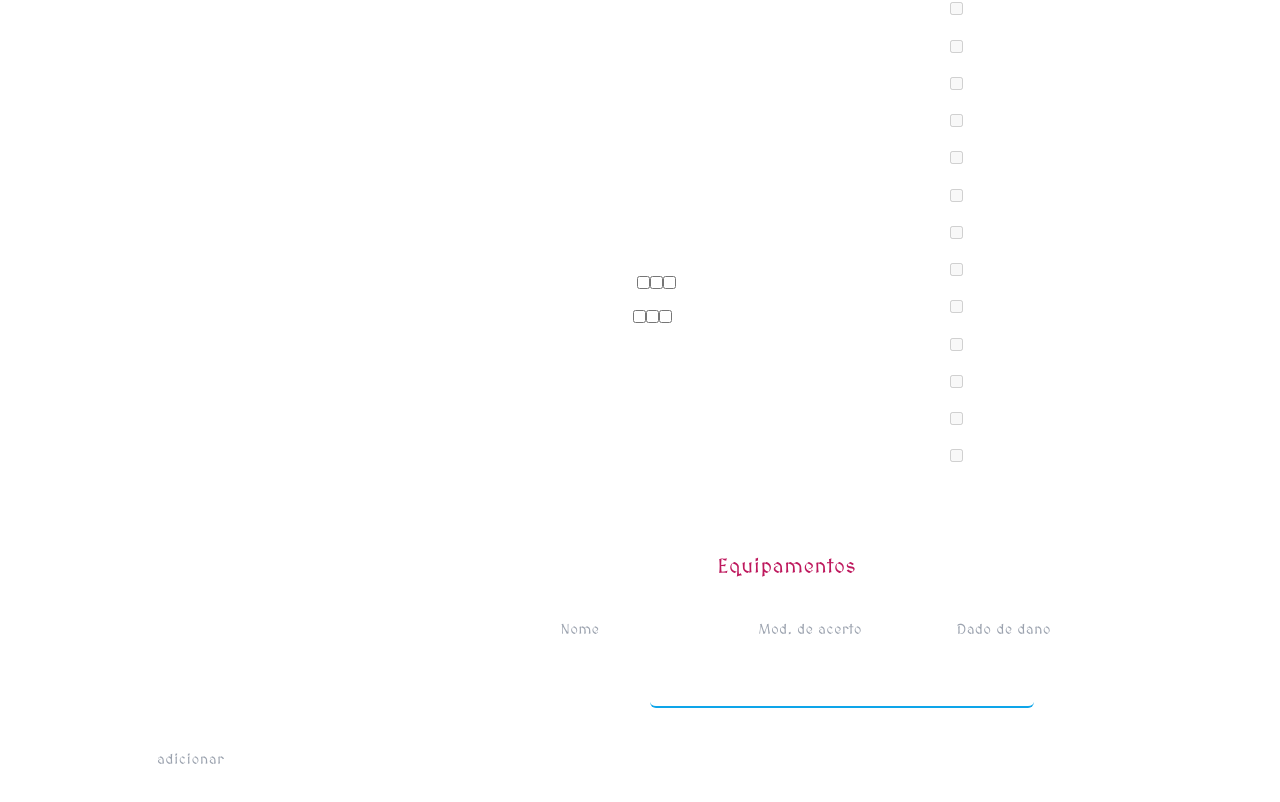
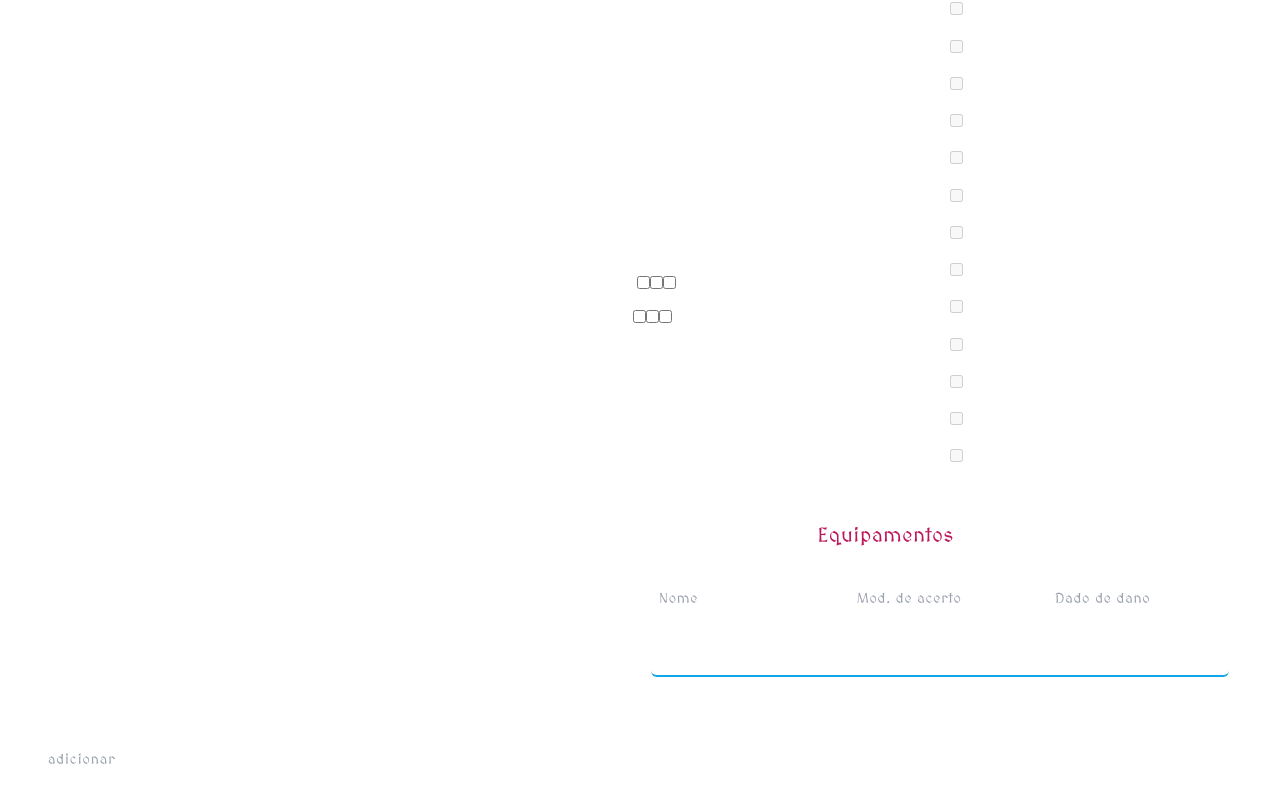
Before and after one commit to rSaydelleS/charset, a React (Vite) app in the folder front/: page / in a window 1280 px wide. Shown: the part 538-1340 px from the top of the page. Built offline with nearby package versions, Linux system fonts and the light colour scheme.

Commit message:
style: adicionando a responsividade e estilizando a mochila

```diff
--- a/front/src/App.jsx
+++ b/front/src/App.jsx
@@ -13,12 +13,12 @@ function App() {
         <header>
           <CharHeader />
         </header>
-        <div className="w-full flex flex-row justify-evenly items-start p-10 gap-10">
+        <div className="w-full flex flex-col md:flex-row justify-evenly items-start p-10 gap-10">
           <SavingThrow />
           <Vital />
           <Proficiency />
         </div>
-        <div className="w-full flex flex-row justify-evenly items-start p-10 gap-10">
+        <div className="w-full grid grid-cols-1 grid-rows-2 md:grid-cols-2 md:grid-rows-1 justify-center items-start p-10">
           <CharSenses />
           <CharEquipaments />
         </div>
--- a/front/src/components/Equipaments/charEquipaments.jsx
+++ b/front/src/components/Equipaments/charEquipaments.jsx
@@ -5,43 +5,44 @@ export default function CharEquipaments() {
 
   return (
     <React.Fragment>
-      <section className="flex flex-col justify-center items-center text-center gap-8 text-white/80">
+      <section className="flex flex-col justify-center items-center h-64 tracking-wider text-center gap-8 text-white/80">
         <div className="flex flex-row gap-8">
           <h1
-            className={`font-bold text-xl leading-normal tracking-wider ${
-              isBackpackOpen && "text-pink-700"
+            className={`font-bold text-xl leading-normal cursor-pointer ${
+              isBackpackOpen && "text-pink-700 text-2xl"
             }`}
             onClick={() => steIsBanckpackOpen(true)}
           >
             Equipamentos
           </h1>
           <h1
-            className={`font-bold text-xl leading-normal tracking-wider ${
-              isBackpackOpen == false && "text-pink-700"
+            className={`font-bold text-xl leading-normal cursor-pointer ${
+              isBackpackOpen == false && "text-pink-700 text-2xl"
             }`}
             onClick={() => steIsBanckpackOpen(false)}
           >
             Mochila
           </h1>
         </div>
+        <div className="min-h-64 ">
           {isBackpackOpen == true ? (
             <>
-            <div>
+              <div className="flex flex-row gap-4 mb-8">
                 <form className="flex flex-row gap-4">
                   <input
                     type="text"
                     placeholder="Nome"
-                  className="p-2 text-sm font-semibold rounded-md tracking-wider leading-3 bg-transparent border-b-2 border-b-white/60 hover:bg-black transition-all duration-300"
+                    className="p-2 text-sm font-semibold rounded-md leading-3 bg-transparent border-b-2 border-b-white/60 hover:bg-black transition-all duration-300"
                   />
                   <input
                     type="text"
                     placeholder="Mod. de acerto"
-                  className="p-2 text-sm font-semibold rounded-md tracking-wider leading-3 bg-transparent border-b-2 border-b-white/60 hover:bg-black transition-all duration-300"
+                    className="p-2 text-sm font-semibold rounded-md leading-3 bg-transparent border-b-2 border-b-white/60 hover:bg-black transition-all duration-300"
                   />
                   <input
                     type="text"
                     placeholder="Dado de dano"
-                  className="p-2 text-sm font-semibold rounded-md tracking-wider leading-3 bg-transparent border-b-2 border-b-white/60 hover:bg-black transition-all duration-300"
+                    className="p-2 text-sm font-semibold rounded-md leading-3 bg-transparent border-b-2 border-b-white/60 hover:bg-black transition-all duration-300"
                   />
                 </form>
               </div>
@@ -66,10 +67,17 @@ export default function CharEquipaments() {
             </>
           ) : (
             <div>
-            <h2>Equipamentos diversos</h2>
-            <textarea cols={20} rows={10}></textarea>
+              <h2 className="text-2xl font-bold leading-relaxed mb-2">
+                Equipamentos diversos
+              </h2>
+              <textarea
+                className="resize-none p-2 rounded-md border-none brightness-90"
+                rows={8}
+                cols={50}
+              ></textarea>
             </div>
           )}
+        </div>
       </section>
     </React.Fragment>
   );
```
Lines whose indentation alone changed are shown as unchanged.
